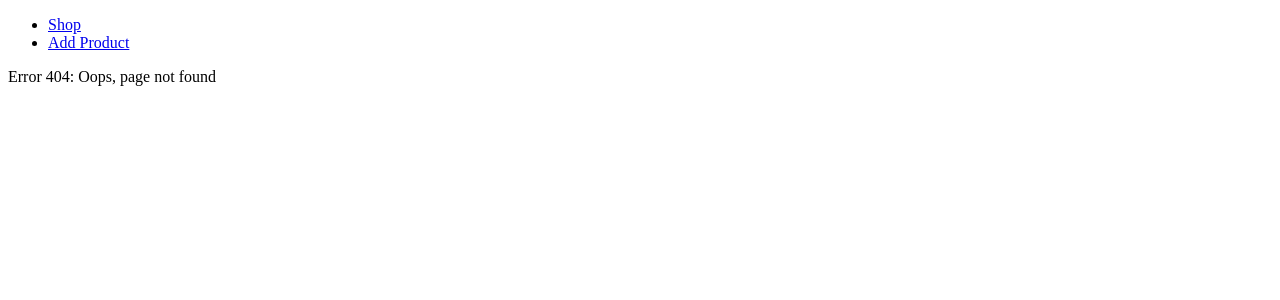
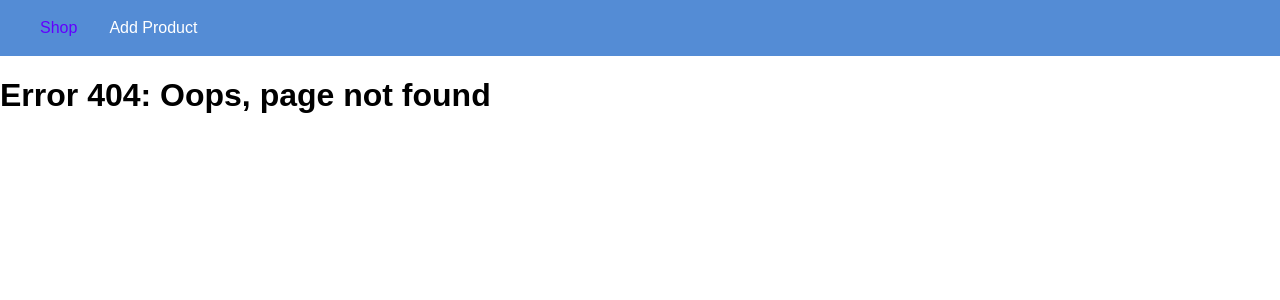
Before and after one commit to geebee22202/shopping-app, a Node server app: template views/page-not-found.html in a window 1280 px wide. Shown: the top 300 px of the page. Run offline with Node 20, Linux system fonts and the light colour scheme; the template is opened without the code that fills it, so the values that code supplies are empty.

Commit message:
adding styling to 404 page, fixed bugs

```diff
--- a/app.js
+++ b/app.js
@@ -45,7 +45,7 @@ app.use("/admin", adminRoutes);
 app.use(shopRoutes);
 
 app.use((req, res, next) => {
-  res.status(404).sendFile(path.join(__dirname, "views", "page-not-found"));
+  res.status(404).sendFile(path.join(__dirname, "views", "page-not-found.html"));
 });
 
 // const server = http.createServer(app); removed due to express
--- a/views/add-product.html
+++ b/views/add-product.html
@@ -86,7 +86,7 @@
         <ul class="main-header__item-list">
           <li class="main-header__item"><a href="/">Shop</a></li>
           <li class="main-header__item">
-            <a href="/add-product" class="active">Add Product</a>
+            <a href="/admin/add-product" class="active">Add Product</a>
           </li>
         </ul>
       </nav>
--- a/views/page-not-found.html
+++ b/views/page-not-found.html
@@ -5,19 +5,63 @@
   <meta http-equiv="X-UA-Compatible" content="IE=edge">
   <meta name="viewport" content="width=device-width, initial-scale=1.0">
   <title>Page Not Found</title>
-</head>
-<body>
-  <header>
-    <nav>
-      <ul>
-        <li><a href="/">Shop</a></li>
-        <li><a href="/add-product">Add Product</a></li>
-      </ul>
-    </nav>
-  </header>
+    <style>
+      body {
+        padding: 0;
+        margin: 0;
+        font-family: sans-serif;
+      }
+      .main {
+        padding: 1rem;
+      }
+      .main-header {
+        width: 100%;
+        height: 3.5rem;
+        background-color: rgb(84, 140, 213);
+      }
+      .main-header__nav {
+        height: 100%;
+        display: flex;
+        align-items: center;
+        padding: 0 1.5rem;
+      }
+      .main-header__item-list {
+        list-style: none;
+        margin: 0;
+        padding: 0;
+        display: flex;
+      }
+      .main-header__item {
+        margin: 0 1rem;
+        padding: 0;
+      }
+
+      .main-header__item a {
+        text-decoration: none;
+        color: white;
+      }
+
+      .main-header__item a:active,
+      .main-header__item a.active,
+      .main-header__item a:hover {
+        color: #6200ff;
+      }
+    </style>
+  </head>
+  <body>
+    <header class="main-header">
+      <nav class="main-header__nav">
+        <ul class="main-header__item-list">
+          <li class="main-header__item"><a href="/" class="active">Shop</a></li>
+          <li class="main-header__item">
+            <a href="/admin/add-product">Add Product</a>
+          </li>
+        </ul>
+      </nav>
+    </header>
 
   <main>
-    <h>Error 404: Oops, page not found</h>
+    <h1>Error 404: Oops, page not found</h1>
   </main>
 </body>
 </html>
--- a/views/shop.html
+++ b/views/shop.html
@@ -54,7 +54,7 @@
         <ul class="main-header__item-list">
           <li class="main-header__item"><a href="/" class="active">Shop</a></li>
           <li class="main-header__item">
-            <a href="/add-product">Add Product</a>
+            <a href="/admin/add-product">Add Product</a>
           </li>
         </ul>
       </nav>
```
